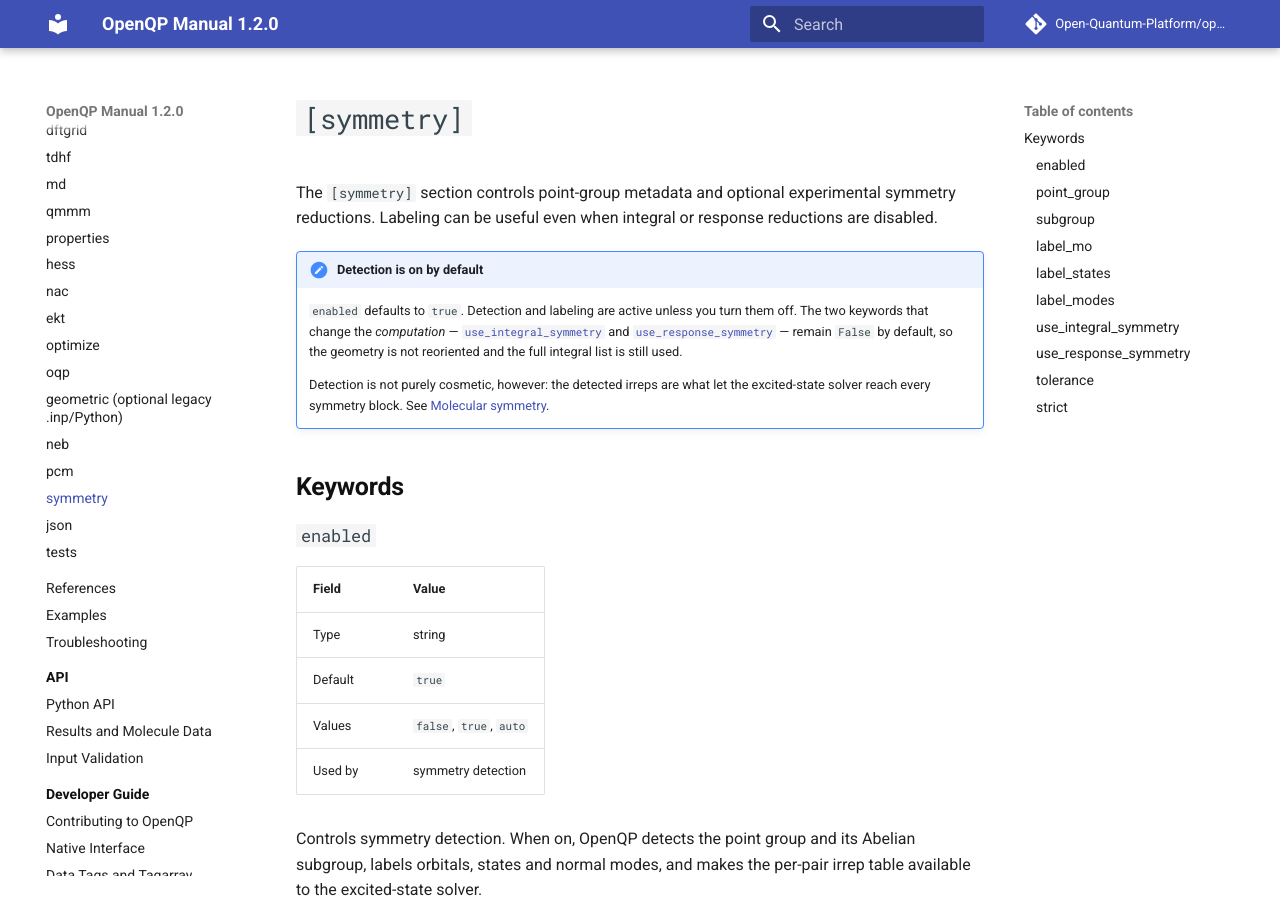
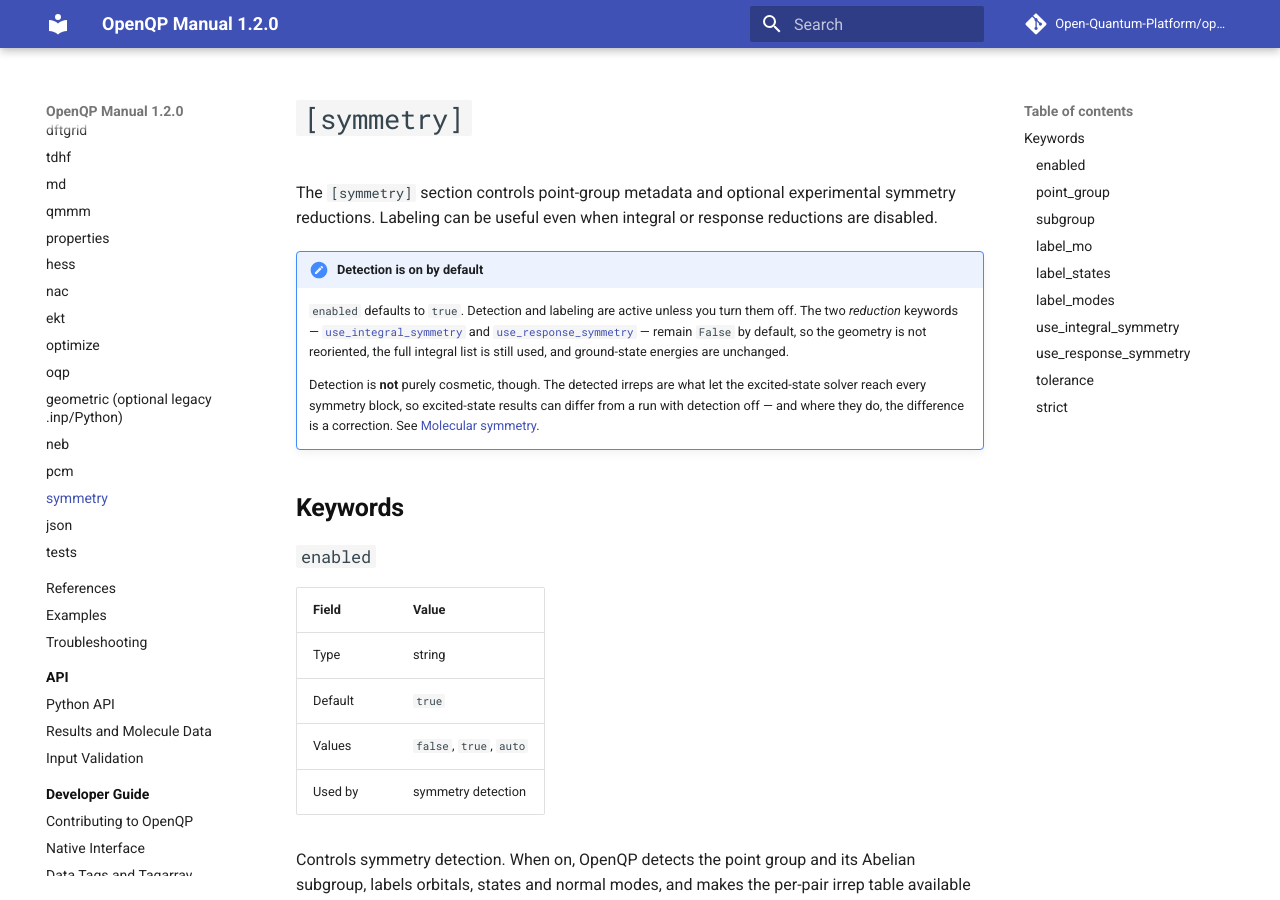
Before and after one commit to Open-Quantum-Platform/openqp-docs, an MkDocs documentation site: the page built from docs/keywords/symmetry.md, in a window 1280 px wide and 900 px high. Built offline with MkDocs 1.6.1 and Material for MkDocs 9.7.7, drawn with Linux system fonts in a browser that asks for light colours; comment, search, counter and statistics services are not loaded; some of the changed text lies outside the part shown.

Commit message:
docs(symmetry): correct what the default actually changes, and the NMR claim
Review findings on this PR, all three real.

1. The keyword page called the two reduction flags "the two keywords that
   change the computation" while the workflow page it links to explains that
   the default DOES change excited-state results, with a worked example moving
   root 3 by 1.60 eV. The page contradicted itself. They are now described as
   the two *reduction* keywords, with the statement scoped to what they
   actually cover -- geometry, integral list, ground-state energies -- and the
   excited-state effect stated plainly next to it.

2. NMR was listed among the results that shift when a root goes missing. It
   does not: shielding is a reference-SCF property requested through
   [properties] scf_prop=nmr and carries no state index, so no omitted Davidson
   root can move it. NACME is the workflow that selects response states, and is
   what belonged in that list. Replaced, with a parenthetical saying why NMR is
   exempt so the question does not come up again.

   Note the same error exists in the Fortran warning text merged with #317
   (source/tdhf_lib.F90, "gradients, optimisation, MECP, NAMD, NMR") -- this
   list was taken from there. Reported separately rather than fixed here.

3. README.md requires updating when a new workflow joins the documented
   surface, and the workflow overview did not mention symmetry. Added.

Also corrects the full-tier advice to match the code review on
Open-Quantum-Platform/openqp#329: "Set method=hf" is what a DFT user already
has, since OpenQP selects DFT with method=hf plus a functional. It now says to
remove the functional.

Verified with `mkdocs build --strict`.

Co-Authored-By: Claude <noreply@anthropic.com>

```diff
--- a/docs/keywords/symmetry.md
+++ b/docs/keywords/symmetry.md
@@ -7,14 +7,16 @@ reductions are disabled.
 !!! note "Detection is on by default"
 
     `enabled` defaults to `true`. Detection and labeling are active unless you
-    turn them off. The two keywords that change the *computation* —
+    turn them off. The two *reduction* keywords —
     [`use_integral_symmetry`](#use_integral_symmetry) and
     [`use_response_symmetry`](#use_response_symmetry) — remain `False` by
-    default, so the geometry is not reoriented and the full integral list is
-    still used.
+    default, so the geometry is not reoriented, the full integral list is still
+    used, and ground-state energies are unchanged.
 
-    Detection is not purely cosmetic, however: the detected irreps are what let
-    the excited-state solver reach every symmetry block. See
+    Detection is **not** purely cosmetic, though. The detected irreps are what
+    let the excited-state solver reach every symmetry block, so excited-state
+    results can differ from a run with detection off — and where they do, the
+    difference is a correction. See
     [Molecular symmetry](../workflows/symmetry.md).
 
 ## Keywords
@@ -131,7 +133,9 @@ complete point group (a larger reduction, accurate to roughly 1e-7).
 
     When a functional is set, OpenQP therefore falls back to the exact Abelian
     tier and says so in the symmetry log block. You still get the reduction,
-    just the tier that is exact. Use `method=hf` if you need the full group.
+    just the tier that is exact. Remove the `[input] functional` if you need
+    the full group — OpenQP selects DFT with `method=hf` *plus* a functional,
+    so `method=hf` alone is not what distinguishes the two.
 
 The fallback is never silent: if the reduction is requested but does not engage
 for any reason, the log states that the run used the full (C1) integral list.
```
Also changed, not shown: README.md (+1 -1 lines), docs/workflows/symmetry.md (+4 -1 lines).
